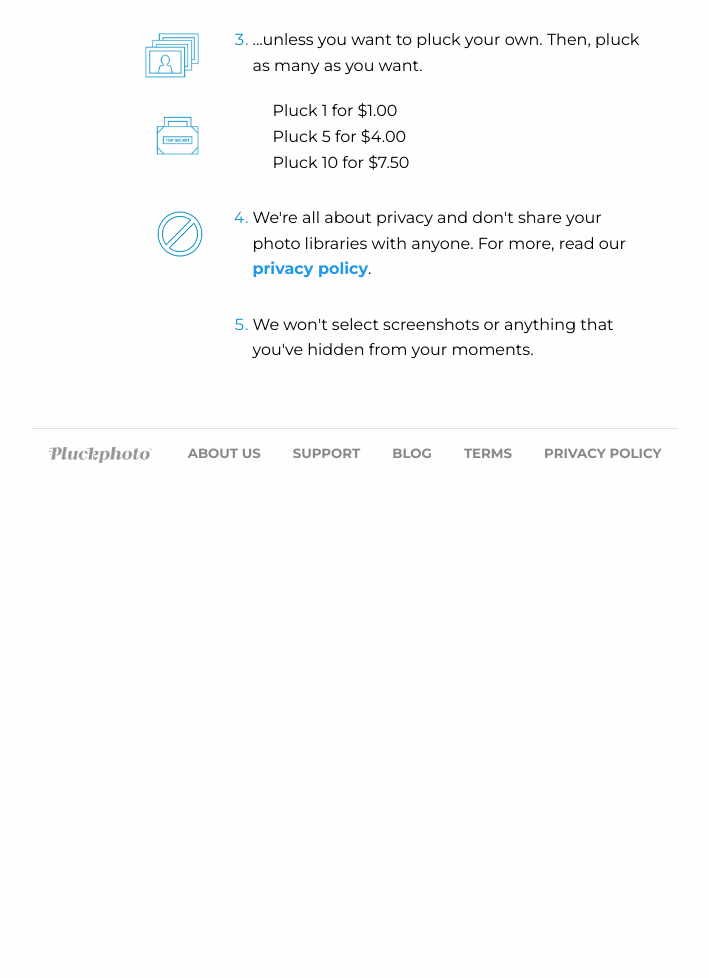
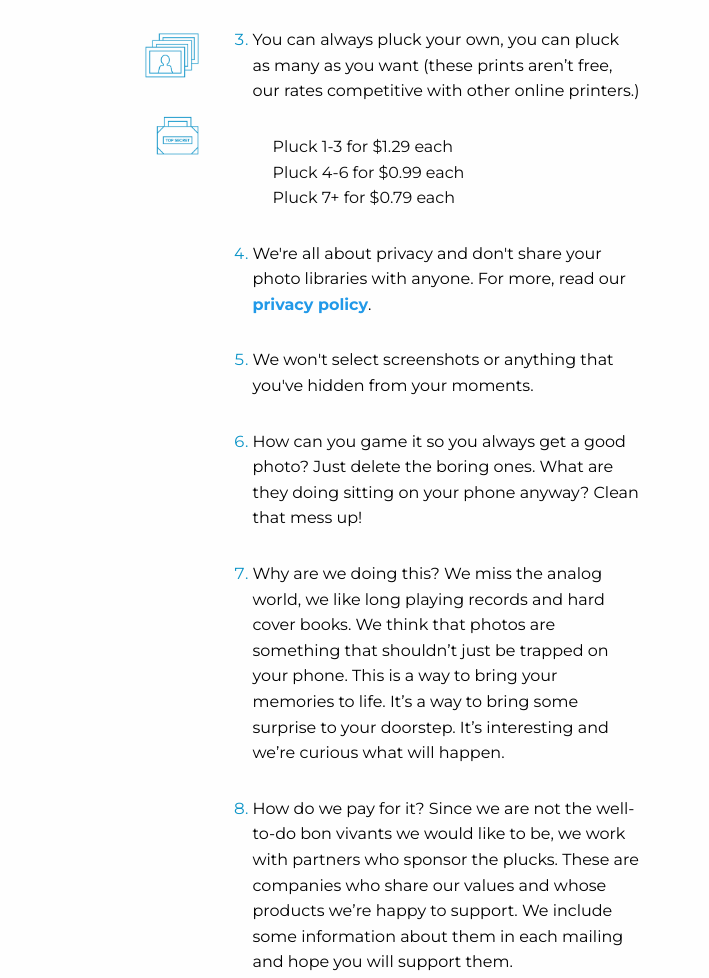
Before and after one commit to pluckphoto-website/pluckphoto-website.github.io, a plain HTML site: page about.html in a window 1280 px wide. Shown: the part 463-1441 px from the top of the page, without its empty margins (285-994 px from the left). Before the commit the page ends 956 px from the top, so only its background shows below. Drawn offline with Linux system fonts and the light colour scheme.

Commit message:
Update about.html

```diff
--- a/about.html
+++ b/about.html
@@ -66,15 +66,18 @@
                 <ol class='textpoints'>
                   <li class='textpoint'><span>Every month we pluck a photo out of your photo stream and send you a nice print of it, free.</li></span>
                   <li class='textpoint'><span>When you get the notification, open the app and tell us "okay". That's it. Then the randomness begins.</li></span>
-                  <li class='textpoint'><span>...unless you want to pluck your own. Then, pluck as many as you want.
+                  <li class='textpoint'><span>You can always pluck your own, you can pluck as many as you want (these prints aren’t free, our rates competitive with other online printers.)</li></span>
                     <ul>
-                      <li>Pluck 1 for $1.00</li>
-                      <li>Pluck 5 for $4.00</li>
-                      <li>Pluck 10 for $7.50</li>
+                      <li>Pluck 1-3 for $1.29 each</li>
+                      <li>Pluck 4-6 for $0.99 each</li>
+                      <li>Pluck 7+ for $0.79 each</li>
                     </ul>
                   </span></li>
                   <li class='textpoint'><span>We're all about privacy and don't share your photo libraries with anyone. For more, read our <a href="privacy.html">privacy policy</a>.</span></li>
                   <li class='textpoint'><span>We won't select screenshots or anything that you've hidden from your moments.</span></li>
+                  <li class='textpoint'><span>How can you game it so you always get a good photo? Just delete the boring ones. What are they doing sitting on your phone anyway? Clean that mess up!</span></li>
+                  <li class='textpoint'><span>Why are we doing this? We miss the analog world, we like long playing records and hard cover books. We think that photos are something that shouldn’t just be trapped on your phone. This is a way to bring your memories to life. It’s a way to bring some surprise to your doorstep. It’s interesting and we’re curious what will happen.</span></li>
+                  <li class='textpoint'><span>How do we pay for it? Since we are not the well-to-do bon vivants we would like to be, we work with partners who sponsor the plucks. These are companies who share our values and whose products we’re happy to support. We include some information about them in each mailing and hope you will support them.</span></li>
                 </ol>
               </div>
             </div>
```
